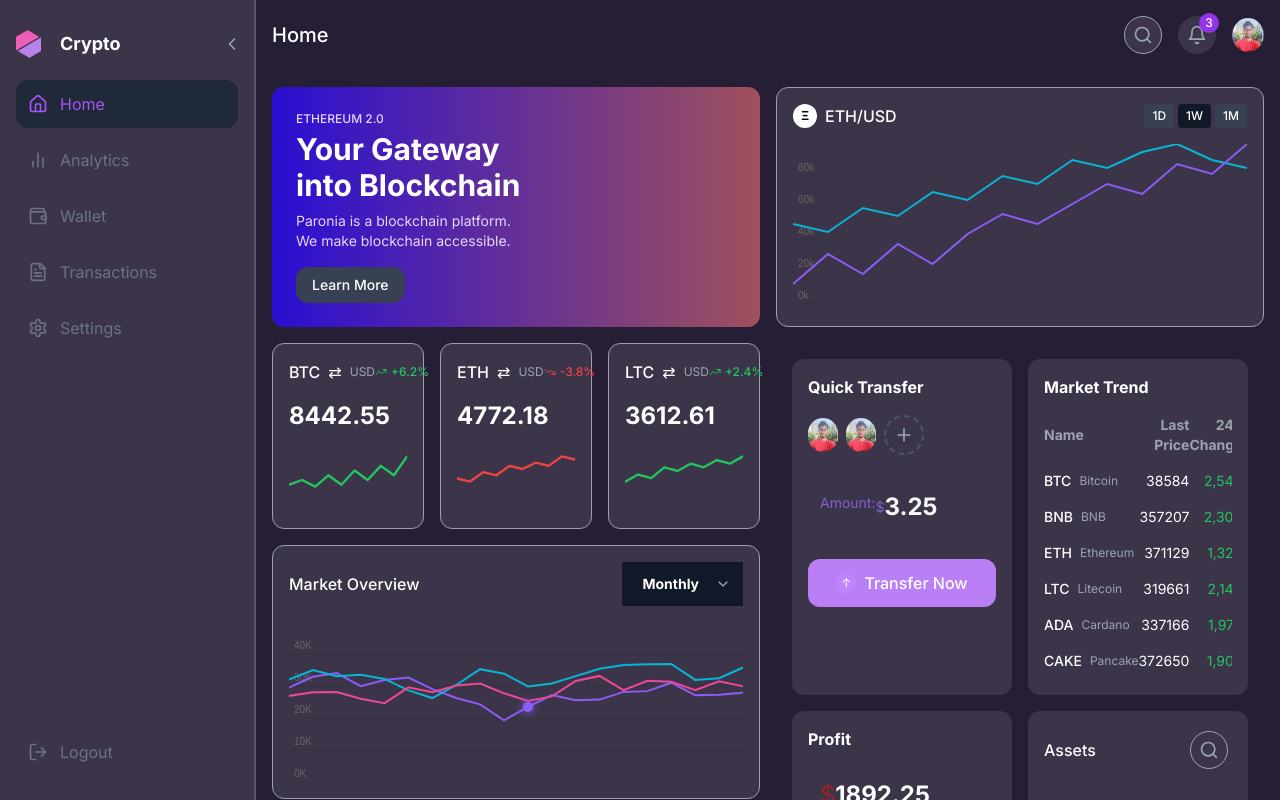
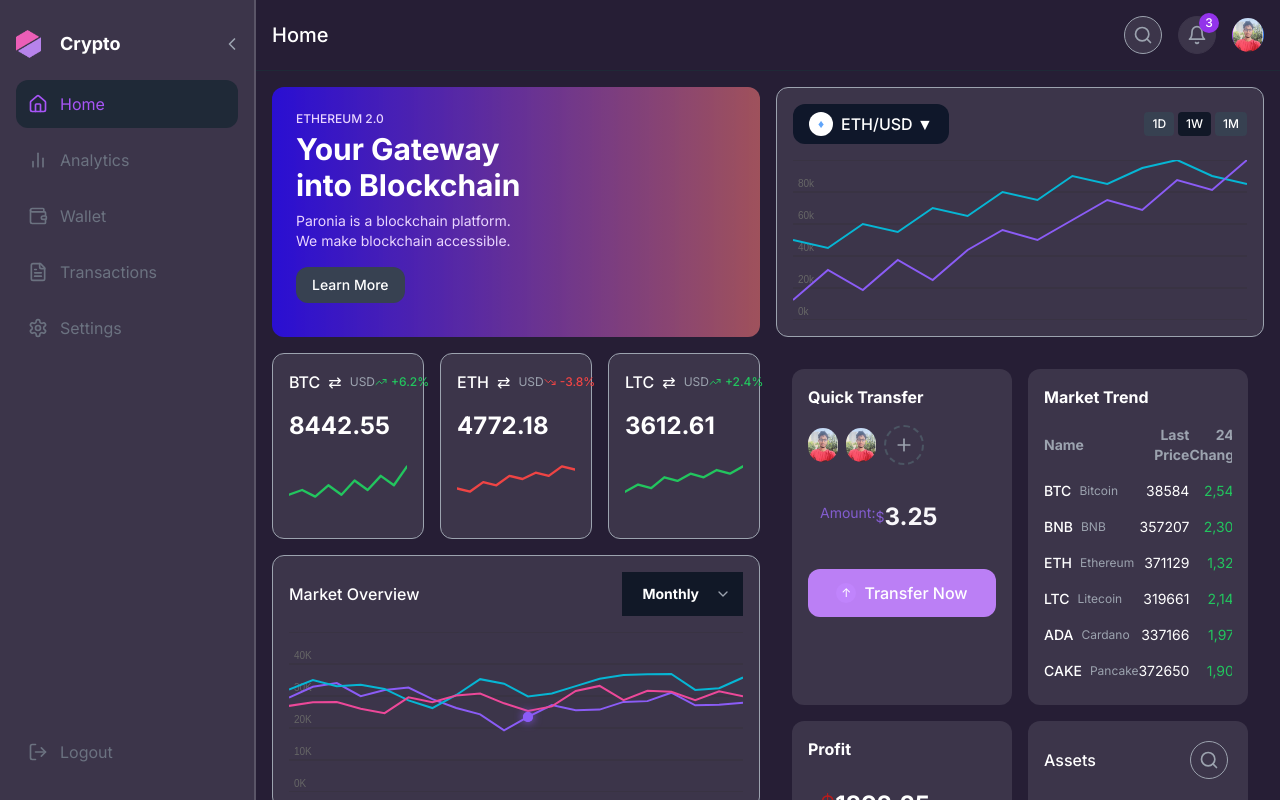
Before and after one commit to Arman8957/researchable_web3_dasboard, a Next.js app: page / in a window 1280 px wide. Built offline with nearby package versions, Linux system fonts and the light colour scheme.

Commit message:
emoji added

```diff
--- a/app/page.tsx
+++ b/app/page.tsx
@@ -62,11 +62,12 @@ export default function Home() {
           {/* ETH/USD Chart */}
           <div className="col-span-1 lg:row-span-2 bg-[#3C354A] rounded-xl p-4  border border-gray-400">
             <div className="flex items-center justify-between mb-4">
-              <div className="flex items-center gap-2">
+              <div className="flex items-center gap-2 bg-slate-900 rounded-xl px-4 py-2">
                 <div className="h-6 w-6 rounded-full bg-white flex items-center justify-center">
-                  <span className="text-xs font-bold text-black">Ξ</span>
+                  {/* <span className="text-xs font-bold text-black">Ξ</span> */}
+                  <span className="text-xs font-bold text-blue-400">♦</span>
                 </div>
-                <span className="font-medium">ETH/USD</span>
+                <span className="font-medium">ETH/USD ▼</span>
               </div>
               <div className="flex gap-1">
                 <button className="bg-gray-700 px-2 py-1 rounded text-xs font-medium">
@@ -168,10 +169,8 @@ export default function Home() {
               <div className="flex items-center rounded-md p-3">
                 <div className="text-sm text-[#835dcf] mb-2">Amount: </div>
 
-                  <span className="text-sm text-[#835dcf]">$</span>
-                  <span className="text-2xl text-[#f8f7fa] font-bold">
-                    3.25
-                  </span>
+                  <span className="text-sm text-[#835dcf]"> $ </span>
+                  <span className="text-2xl text-[#f8f7fa] font-bold"> 3.25</span>
                   <div className="flex items-center gap-1">
 
                   </div>
```
